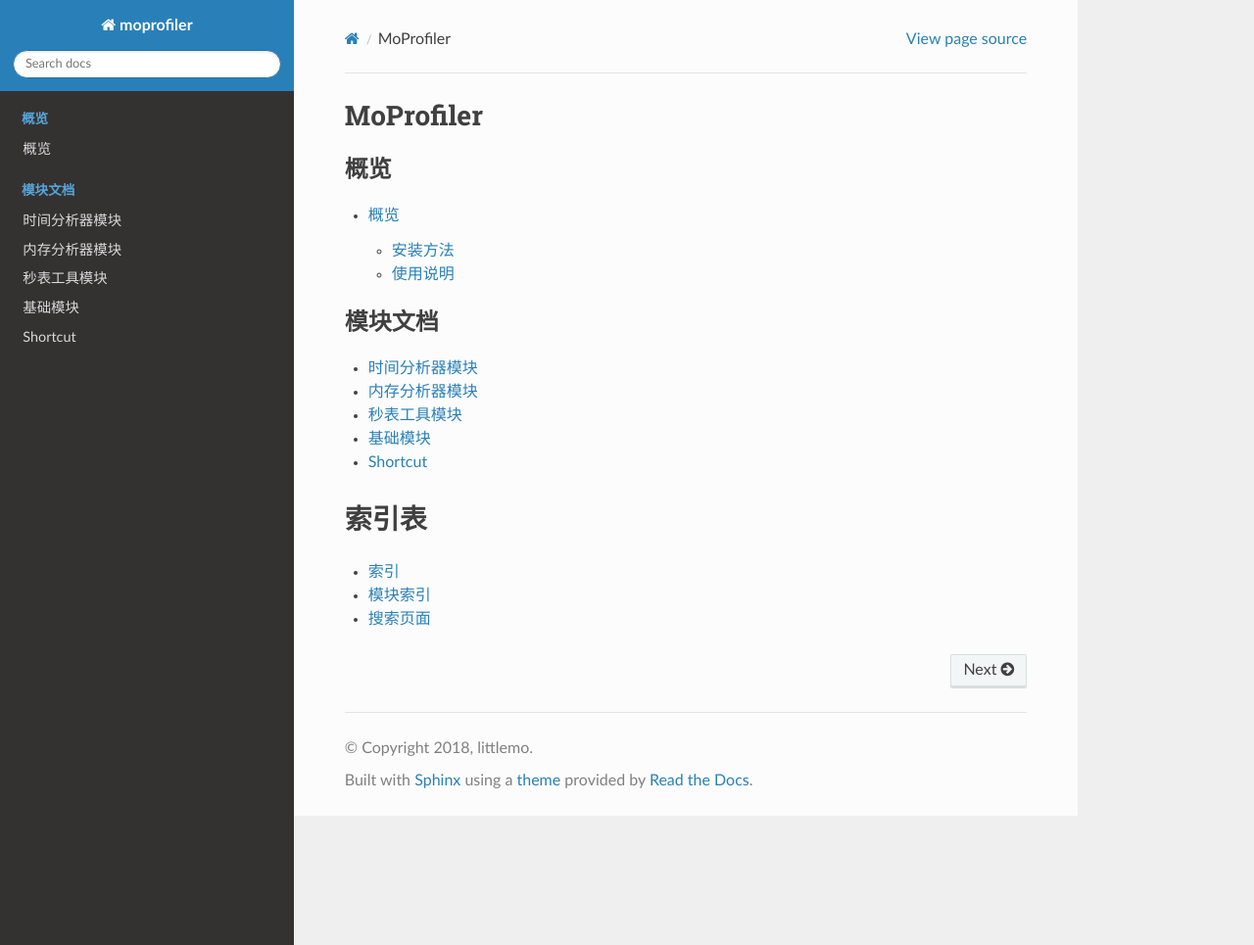
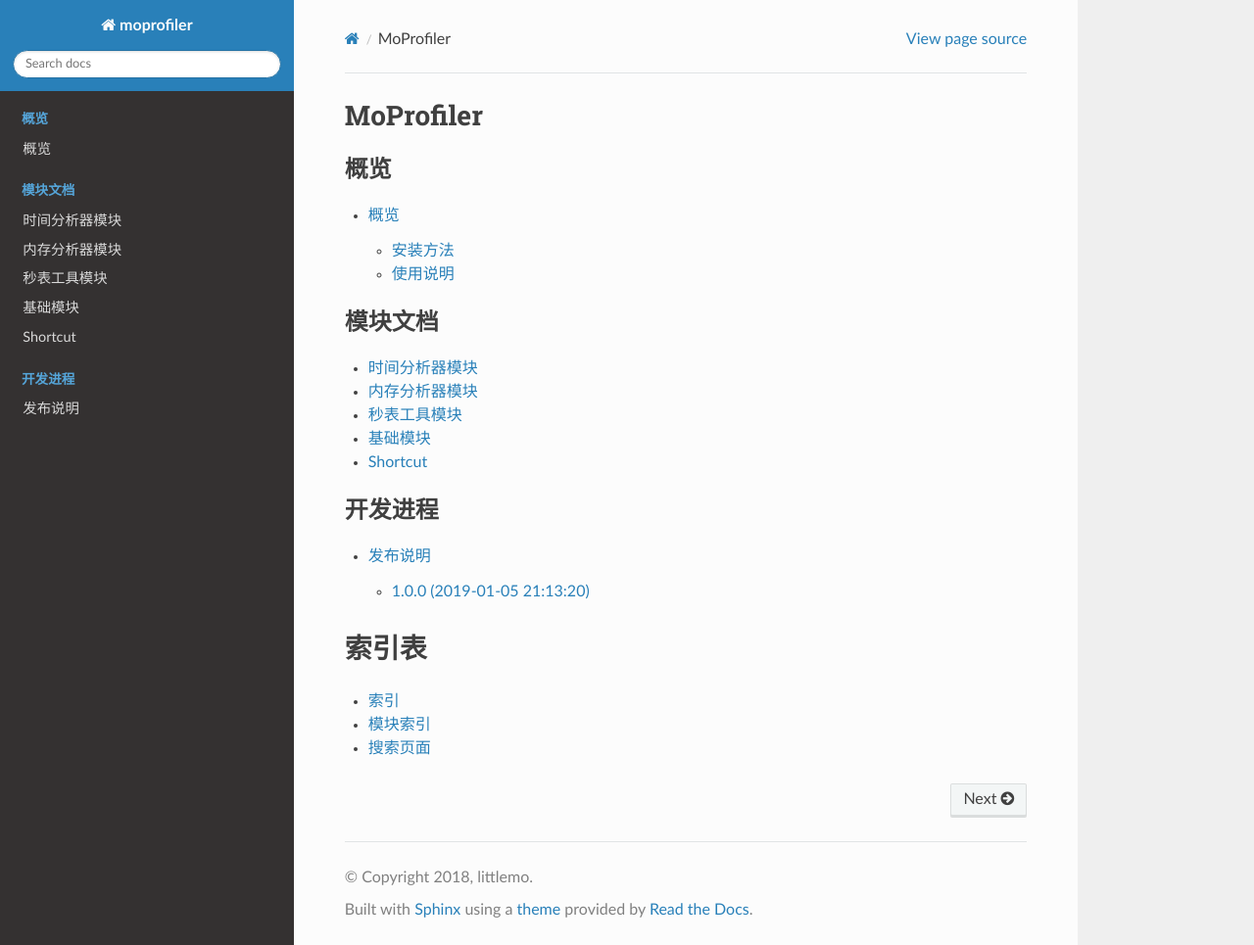
Before and after one commit to littlemo/moprofiler, a Sphinx documentation site: the page built from docs/source/index.rst, in a window 1280 px wide and 965 px high. Shown: the whole window at 98% size. Built offline with Sphinx 7.4.7 and the Read the Docs theme 2.0.0, drawn with Linux system fonts in a browser that asks for light colours; formulas are drawn with MathJax 3.

Commit message:
Feature: 实现版本发布记录文档，并注册到 index 中

```diff
--- /dev/null
+++ b/docs/source/develop/release.rst
@@ -0,0 +1,19 @@
+.. _develop-release:
+
+========
+发布说明
+========
+
+1.0.0 (2019-01-05 21:13:20)
+---------------------------
+
+Feature
+~~~~~~~
+
+#. 实现对 `line_profiler`_ 封装的装饰器及相应的 :py:class:`~moprofiler.time.TimeProfilerMixin` 类
+#. 实现对 `memory-profiler`_ 封装的装饰器及相应的 :py:class:`~moprofiler.memory.MemoryProfilerMixin` 类
+#. 实现用于打点计时的秒表工具，方便记录函数的关键执行节点，以及耗时
+
+
+.. _line_profiler: https://github.com/rkern/line_profiler
+.. _memory-profiler: https://github.com/pythonprofilers/memory_profiler
--- a/docs/source/index.rst
+++ b/docs/source/index.rst
@@ -23,6 +23,13 @@
    module/shortcut
 
 
+.. toctree::
+   :maxdepth: 2
+   :caption: 开发进程
+
+   develop/release
+
+
 索引表
 ======
 
```
